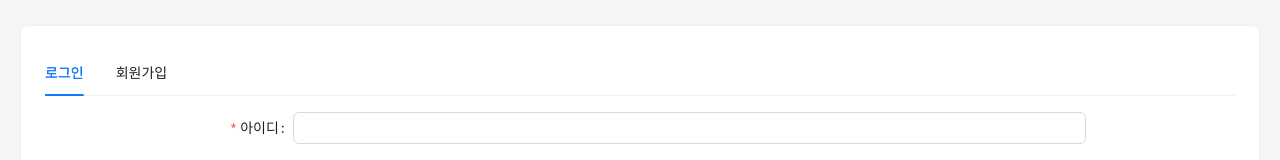
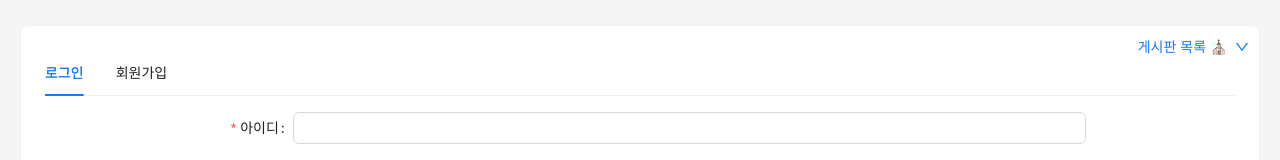
Before and after one commit to LDH0094/React-CommunityApp, a React (Create React App) app: page /users in a window 1280 px wide. Shown: the top 160 px of the page. Built offline with nearby package versions, Linux system fonts and the light colour scheme.

Commit message:
layout fixed

```diff
--- a/src/components/NavigationMenu/BasicNavigationMenu.tsx
+++ b/src/components/NavigationMenu/BasicNavigationMenu.tsx
@@ -1,41 +1,63 @@
 import { DownOutlined } from '@ant-design/icons';
 import { Dropdown, Typography, Space, MenuProps } from 'antd';
-import React, { useState } from 'react';
+import { useState } from 'react';
+import { useNavigate } from 'react-router-dom';
+import { useRecoilState } from 'recoil';
+import { menuState } from '../../atoms/menuAtom';
 
 type BasicNavigationMenuProps = {
 
 };
 
 const BasicNavigationMenu:React.FC<BasicNavigationMenuProps> = () => {
-    // const [selectItem, setSelecItem] = useState("게시판 목록 ⭐️");
+  const [selectedKey, setSelectedKey] = useRecoilState(menuState);
+  const navigate = useNavigate();
 
   const items: MenuProps["items"] = [
     {
-      key: 1,
+      key: '1',
       label: "자유 게시판",
       onClick: () => {
-        // setSelecItem("자유 게시판");
+        setSelectedKey({itemSelected: '1'})
+        navigate('/')
       },
     },
     {
-      key: 2,
+      key: '2',
       label: "QT 나눔",
       onClick: () => {
-        // setSelecItem("QT 나눔");
+        setSelectedKey({itemSelected: '2'})
+        navigate('/QT')
       },
     },
+    {
+        key: '3',
+        label: "공지",
+        onClick: () => {
+          setSelectedKey({itemSelected: '3'})
+          navigate('/notifications')
+        },
+      },
+      {
+        key: '4',
+        label: "로그인 / 회원가입",
+        onClick: () => {
+          setSelectedKey({itemSelected: '4'})
+          navigate('/users')
+        },
+      },
   ];
 
     return <Dropdown
     menu={{
       items,
       selectable: true,
-      defaultSelectedKeys: ['1']
+      defaultSelectedKeys: [selectedKey.itemSelected],
     }}
   >
     <Typography.Link>
       <Space>
-        {"게시판 목록 ⭐️"}
+        {"게시판 목록 ⛪️"}
         <DownOutlined />
       </Space>
     </Typography.Link>
--- a/src/components/User/LogIn.tsx
+++ b/src/components/User/LogIn.tsx
@@ -1,5 +1,5 @@
 import React, { useState } from "react";
-import { Button, Card, Checkbox, Form, Input, Tabs } from "antd";
+import { Button, Card, Checkbox, Form, Input, Row, Tabs } from "antd";
 import { Content } from "antd/es/layout/layout";
 import { message } from "antd";
 import axios from "axios";
@@ -8,6 +8,7 @@ import { AuthState, authState } from "../../atoms/authToken";
 import UserPage from "./UserPage";
 import ListView from "../ListView/ListView";
 import { Link, Navigate } from "react-router-dom";
+import BasicNavigationMenu from "../NavigationMenu/BasicNavigationMenu";
 
 type LogInProps = {};
 // TODO: UI LOGIN 할떄 깨지는거 수정해야함
@@ -139,6 +140,7 @@ const LogIn: React.FC<LogInProps> = () => {
       <Content style={{ margin: "25px 20px" }}>
         {contextHolder}
         <Card>
+          <div style={{position: 'absolute', top: 10, right: 10}}><BasicNavigationMenu/></div>
           <Tabs
             defaultActiveKey="1"
             items={[
```
